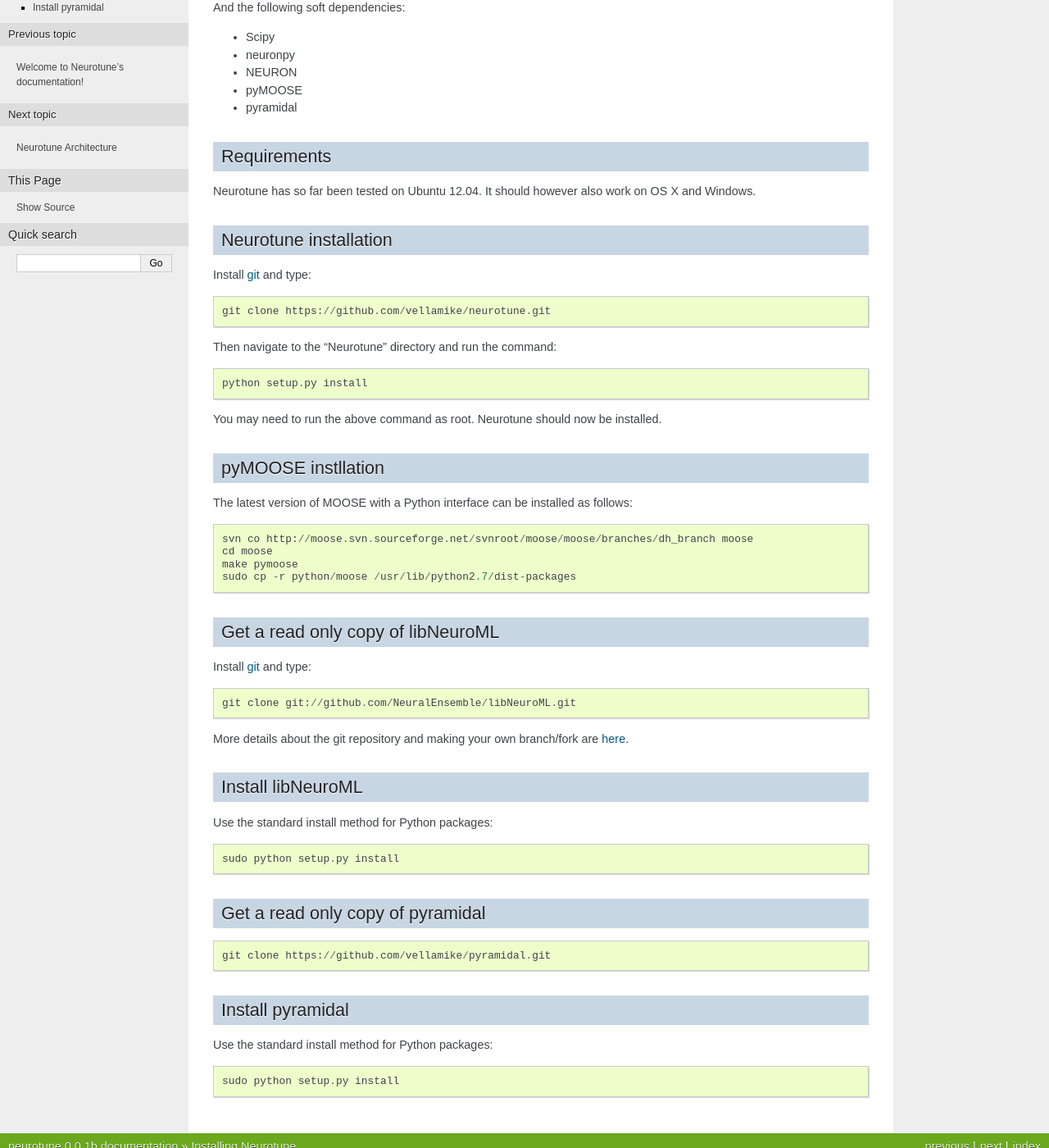
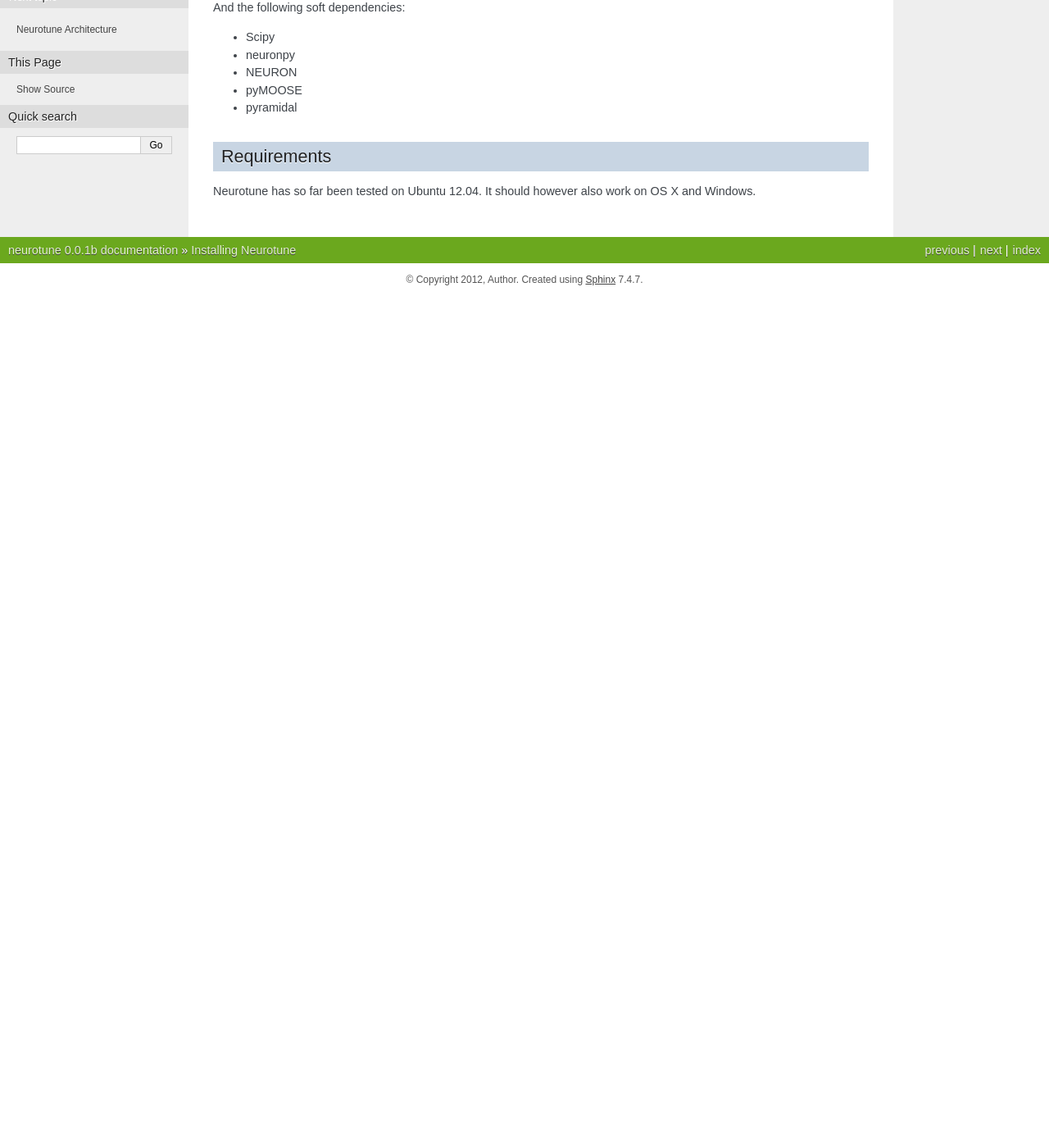
Before and after one commit to NeuralEnsemble/neurotune, a Sphinx documentation site: the page built from doc/installation.rst, in a window 1280 px wide and 1400 px high, scrolled down 270 px. Shown: the whole window at 82% size. Built offline with Sphinx 7.4.7, drawn with Linux system fonts in a browser that asks for light colours; after the commit the page ends 900 px from its top, so only the background shows below that; some of the changed text lies outside the part shown.

Commit message:
Removed irrelevant material from documentation

```diff
--- a/doc/installation.rst
+++ b/doc/installation.rst
@@ -21,79 +21,3 @@
 ---------------------
 Neurotune has so far been tested on Ubuntu 12.04.
 It should however also work on OS X and Windows.
-
-
-Neurotune installation
----------------------
-Install `git`_ and type:
-
-::
-
-    git clone https://github.com/vellamike/neurotune.git
-
-Then navigate to the "Neurotune" directory and run the command:
-
-::
-
-   python setup.py install
-
-You may need to run the above command as root. Neurotune should now be installed.
-
-pyMOOSE instllation
--------------------
-
-The latest version of MOOSE with a Python interface can be installed as follows:
-
-::
-
-    svn co http://moose.svn.sourceforge.net/svnroot/moose/moose/branches/dh_branch moose
-    cd moose
-    make pymoose
-    sudo cp -r python/moose /usr/lib/python2.7/dist-packages
-
-
-Get a read only copy of libNeuroML
-----------------------------------
-
-Install `git`_ and type:
-
-::
-
-    git clone git://github.com/NeuralEnsemble/libNeuroML.git
-
-
-More details about the git repository and making your own branch/fork are `here <how_to_contribute.html>`_.
-
-
-
-.. _Git: http://rogerdudler.github.com/git-guide/
-
-
-Install libNeuroML
-------------------
-
-Use the standard install method for Python packages:
-
-
-::
-
-    sudo python setup.py install
-
-
-Get a read only copy of pyramidal
-----------------------------------
-
-::
-
-    git clone https://github.com/vellamike/pyramidal.git
-
-
-Install pyramidal
-------------------
-
-Use the standard install method for Python packages:
-
-
-::
-
-    sudo python setup.py install
```
